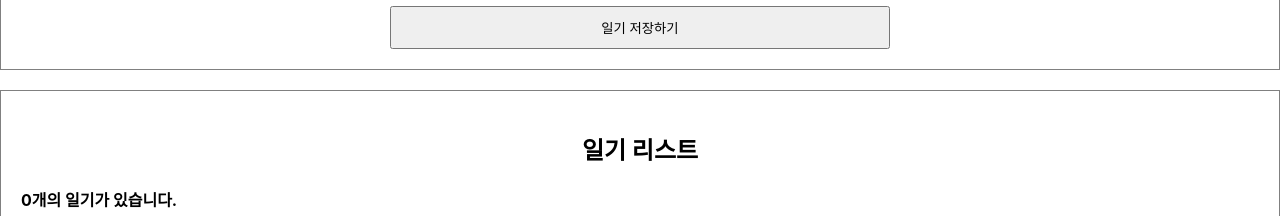
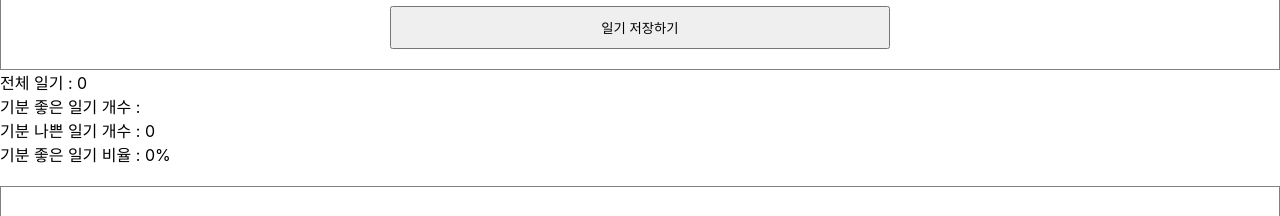
Before and after one commit to hyeonukdev/simple_diary, a React (Create React App) app: page / in a window 1280 px wide. Shown: the part 404-620 px from the top of the page. Built offline with nearby package versions, Linux system fonts and the light colour scheme; no server answers.

Commit message:
:sparkles: Add getDiaryAnalysis with useMemo

```diff
--- a/src/App.js
+++ b/src/App.js
@@ -1,4 +1,4 @@
-import { useRef, useState, useEffect } from "react";
+import { useRef, useState, useEffect, useMemo } from "react";
 import DiaryEditor from "./pages/DiaryEditor";
 import DiaryList from "./pages/DiaryList";
 
@@ -57,9 +57,29 @@ const App = () => {
     );
   };
 
+  const getDiaryAnalysis = useMemo(() => {
+    if (data.length === 0) {
+      return { goodcount: 0, badCount: 0, goodRatio: 0 };
+    }
+    console.log("일기 분석 시작");
+
+    const goodCount = data.filter((it) => it.emotion >= 3).length;
+    const badCount = data.length - goodCount;
+    const goodRatio = parseFloat(
+      Math.round((goodCount / data.length) * 100.0 * 100) / 100
+    ).toFixed(1);
+    return { goodCount, badCount, goodRatio };
+  }, [data.length]);
+
+  const { goodCount, badCount, goodRatio } = getDiaryAnalysis;
+
   return (
     <div className="App">
       <DiaryEditor onCreate={onCreate} />
+      <div>전체 일기 : {data.length}</div>
+      <div>기분 좋은 일기 개수 : {goodCount}</div>
+      <div>기분 나쁜 일기 개수 : {badCount}</div>
+      <div>기분 좋은 일기 비율 : {goodRatio}%</div>
       <DiaryList onEdit={onEdit} onRemove={onRemove} diaryList={data} />
     </div>
   );
```
